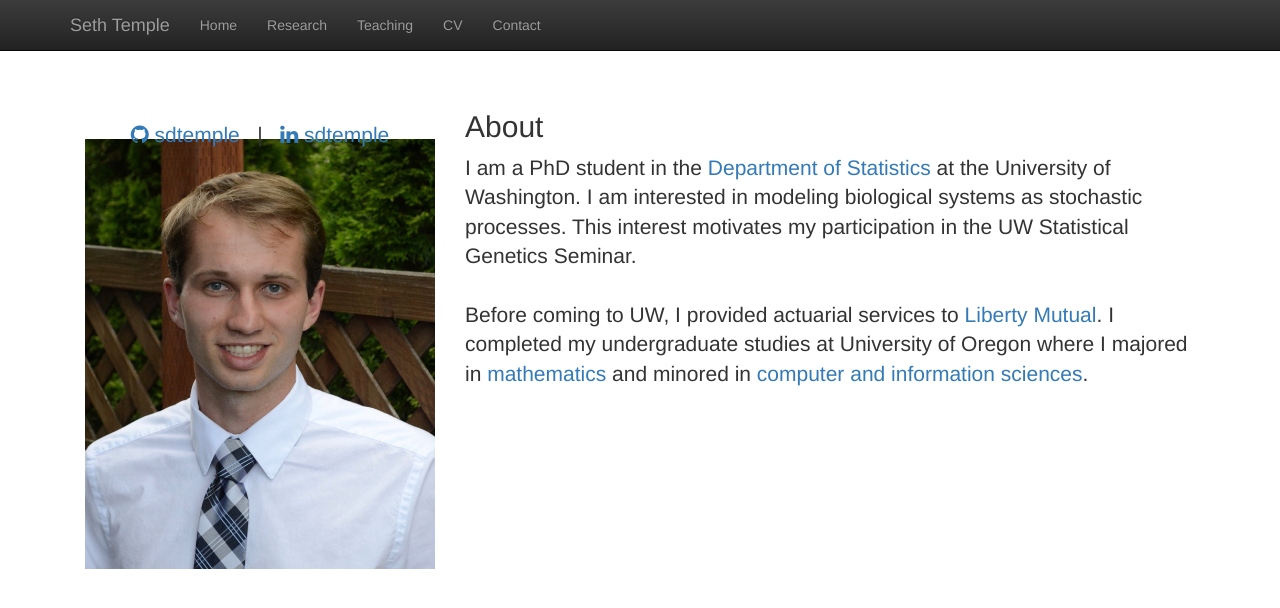
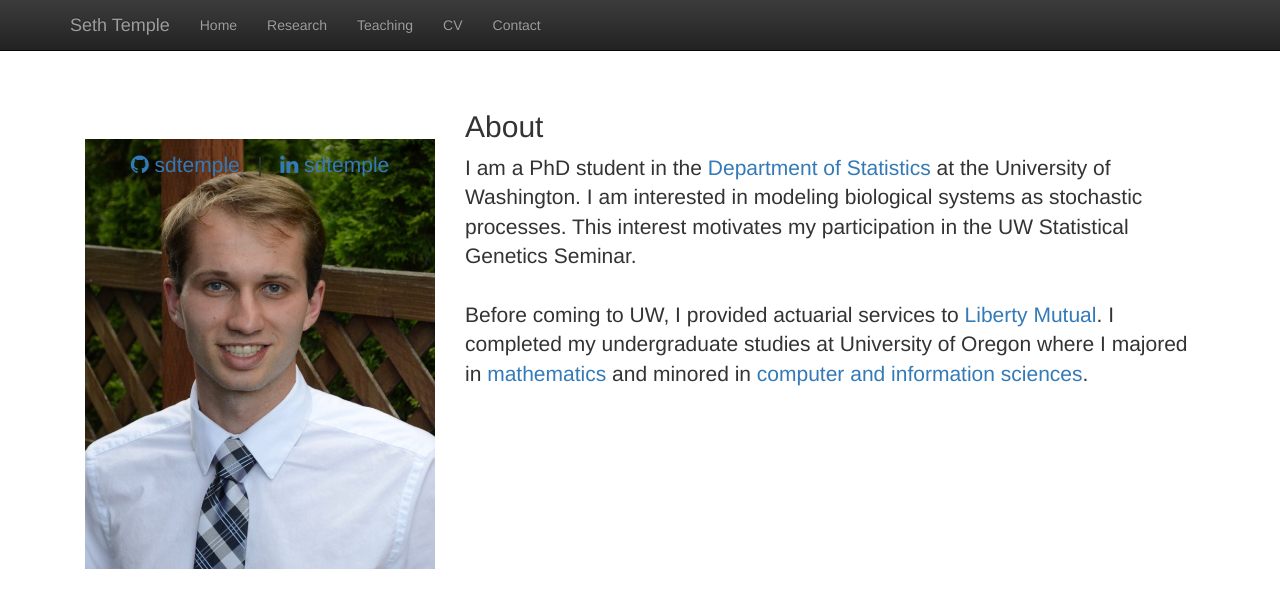
Before and after one commit to sdtemple/sdtemple.github.io, a Jekyll site: the page built from index.html, in a window 1280 px wide. Shown: the top 608 px of the page. Built offline with Jekyll 4.4.1, drawn with Linux system fonts in a browser that asks for light colours; nearby versions of some CDN libraries; library files that are not in the unit come from our copies.

Commit message:
Update index.html

```diff
--- a/index.html
+++ b/index.html
@@ -5,7 +5,7 @@ title:  'Seth Temple'
 
 <div class="row featurette">
 <div class="col-md-4">
-  <div style="position: relative; top: 30px;">
+  <div style="position: relative; top: 60px;">
        <center><p class = "lead">
   <a href = "https://github.com/sdtemple"><i class="fa fa-github" aria-hidden="true"></i> sdtemple </a>
          &nbsp;&nbsp;|&nbsp;&nbsp;
```
